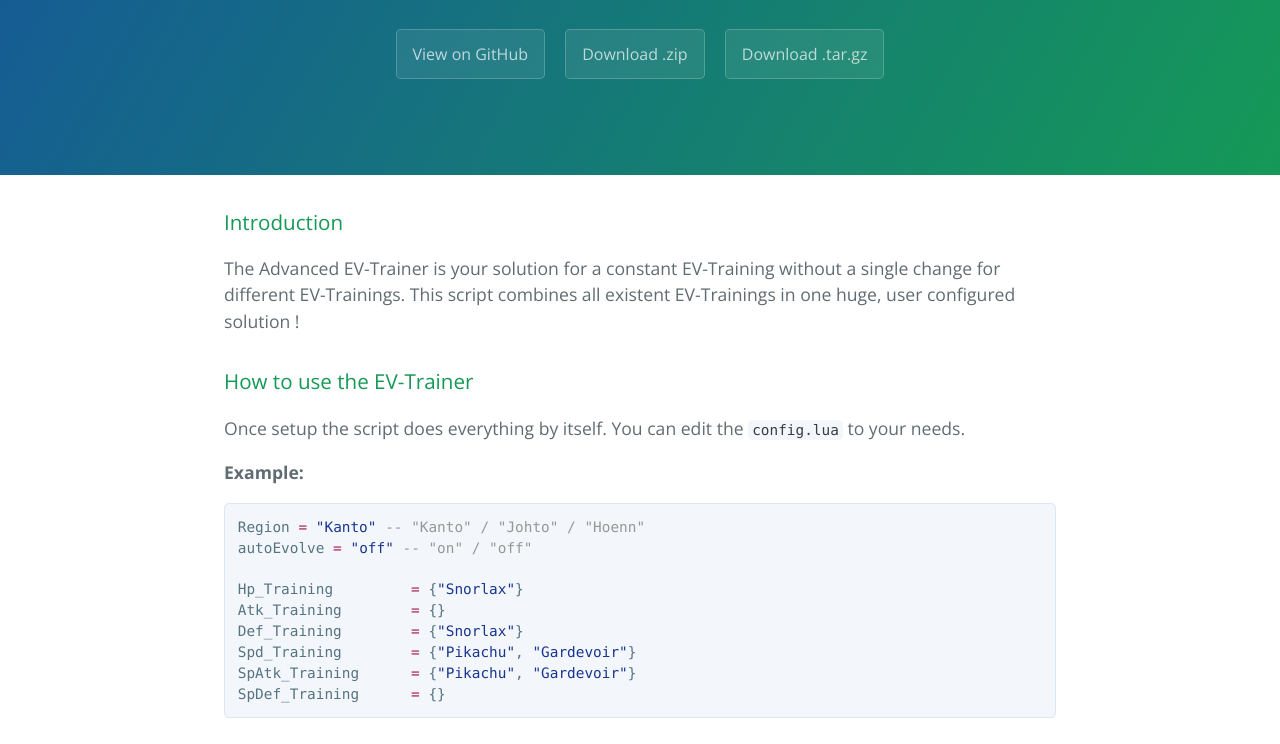
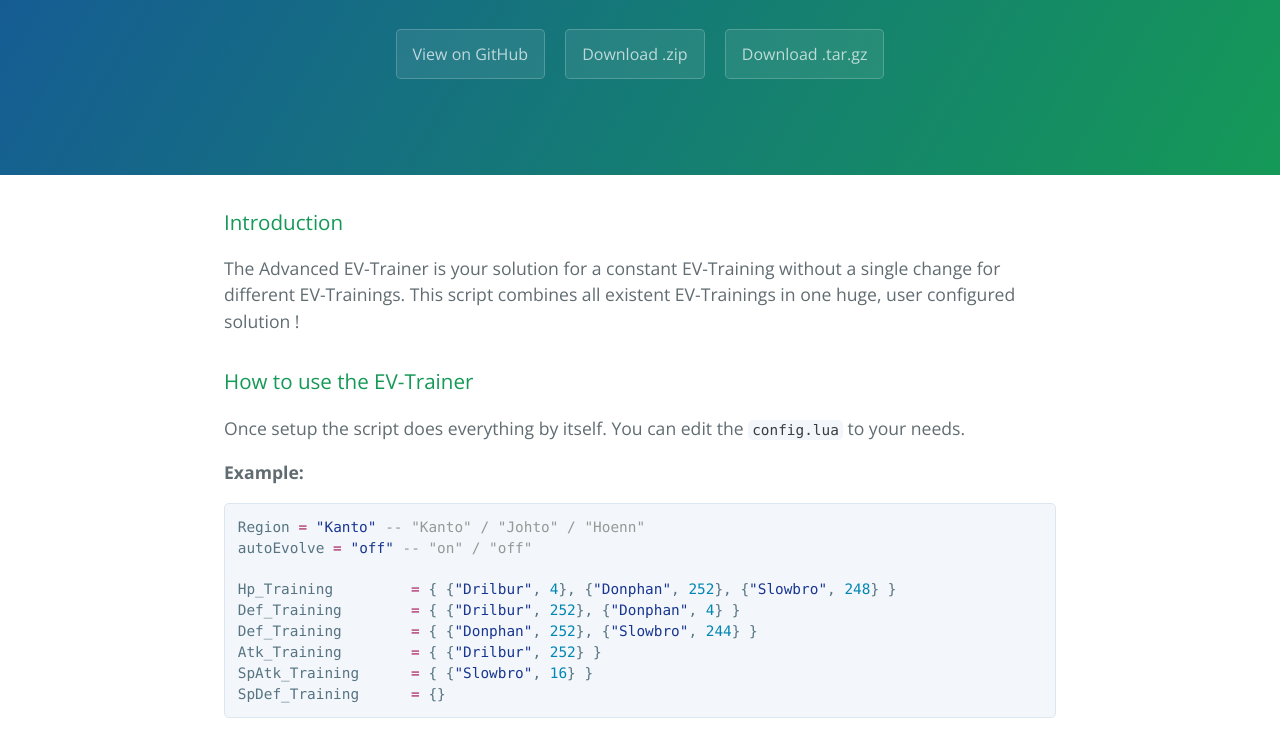
Before and after one commit to pengiuns/Advanced-EV-Leveler, a plain HTML site: page index.html in a window 1280 px wide. Shown: the part 208-952 px from the top of the page. Drawn offline with nearby package versions, Linux system fonts and the light colour scheme.

```diff
--- a/index.html
+++ b/index.html
@@ -34,11 +34,11 @@
 <div class="highlight highlight-source-lua"><pre>Region <span class="pl-k">=</span> <span class="pl-s"><span class="pl-pds">"</span>Kanto<span class="pl-pds">"</span></span> <span class="pl-c">-- "Kanto" / "Johto" / "Hoenn"</span>
 autoEvolve <span class="pl-k">=</span> <span class="pl-s"><span class="pl-pds">"</span>off<span class="pl-pds">"</span></span> <span class="pl-c">-- "on" / "off"</span>
 
-Hp_Training         <span class="pl-k">=</span> {<span class="pl-s"><span class="pl-pds">"</span>Snorlax<span class="pl-pds">"</span></span>}
-Atk_Training        <span class="pl-k">=</span> {}
-Def_Training        <span class="pl-k">=</span> {<span class="pl-s"><span class="pl-pds">"</span>Snorlax<span class="pl-pds">"</span></span>}
-Spd_Training        <span class="pl-k">=</span> {<span class="pl-s"><span class="pl-pds">"</span>Pikachu<span class="pl-pds">"</span></span>, <span class="pl-s"><span class="pl-pds">"</span>Gardevoir<span class="pl-pds">"</span></span>}
-SpAtk_Training      <span class="pl-k">=</span> {<span class="pl-s"><span class="pl-pds">"</span>Pikachu<span class="pl-pds">"</span></span>, <span class="pl-s"><span class="pl-pds">"</span>Gardevoir<span class="pl-pds">"</span></span>}
+Hp_Training         <span class="pl-k">=</span> { {<span class="pl-s"><span class="pl-pds">"</span>Drilbur<span class="pl-pds">"</span></span>, <span class="pl-c1">4</span>}, {<span class="pl-s"><span class="pl-pds">"</span>Donphan<span class="pl-pds">"</span></span>, <span class="pl-c1">252</span>}, {<span class="pl-s"><span class="pl-pds">"</span>Slowbro<span class="pl-pds">"</span></span>, <span class="pl-c1">248</span>} }
+Def_Training        <span class="pl-k">=</span> { {<span class="pl-s"><span class="pl-pds">"</span>Drilbur<span class="pl-pds">"</span></span>, <span class="pl-c1">252</span>}, {<span class="pl-s"><span class="pl-pds">"</span>Donphan<span class="pl-pds">"</span></span>, <span class="pl-c1">4</span>} }
+Def_Training        <span class="pl-k">=</span> { {<span class="pl-s"><span class="pl-pds">"</span>Donphan<span class="pl-pds">"</span></span>, <span class="pl-c1">252</span>}, {<span class="pl-s"><span class="pl-pds">"</span>Slowbro<span class="pl-pds">"</span></span>, <span class="pl-c1">244</span>} }
+Atk_Training        <span class="pl-k">=</span> { {<span class="pl-s"><span class="pl-pds">"</span>Drilbur<span class="pl-pds">"</span></span>, <span class="pl-c1">252</span>} }
+SpAtk_Training      <span class="pl-k">=</span> { {<span class="pl-s"><span class="pl-pds">"</span>Slowbro<span class="pl-pds">"</span></span>, <span class="pl-c1">16</span>} }
 SpDef_Training      <span class="pl-k">=</span> {}</pre></div>
 
 <h3>
```
Also changed, not shown: params.json (+1 -1 lines).
